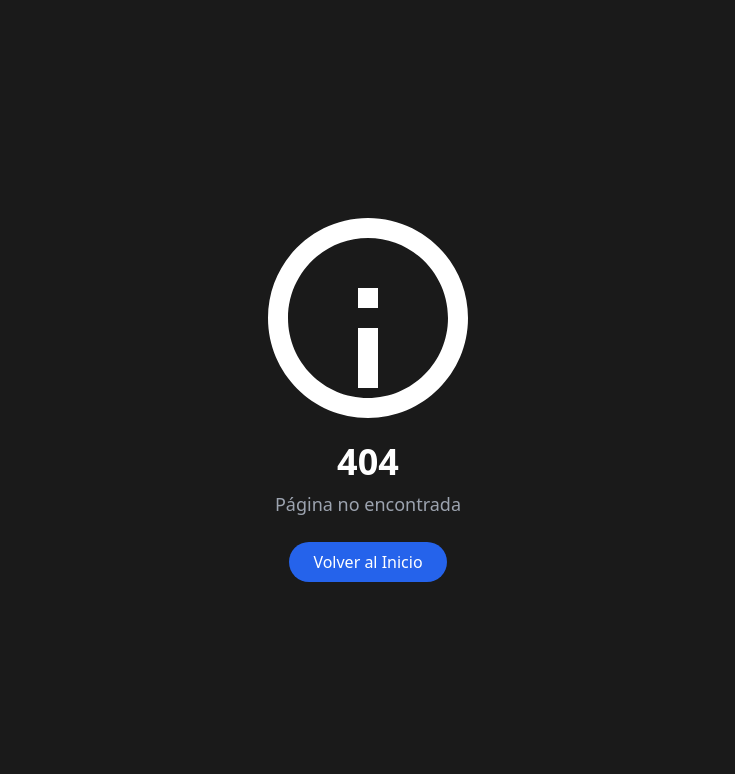
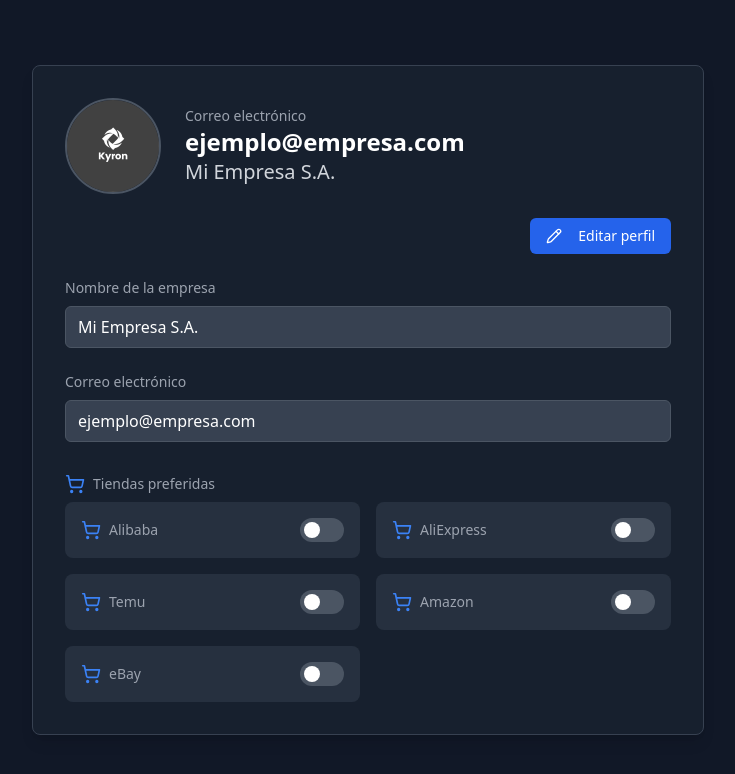
Before and after one commit to thenetworkme/thryv-hackathon, a React (Vite) app in the folder frontend-proyecto/: page /user/settings in a window 1280 px wide. Before the commit this address had no page. Shown: the top 774 px of the page, without its empty margins (272-1007 px from the left). Built offline with nearby package versions, Linux system fonts and the light colour scheme.

Commit message:
Mejoras de imagen y sidebar

```diff
--- a/frontend-proyecto/src/App.jsx
+++ b/frontend-proyecto/src/App.jsx
@@ -20,7 +20,7 @@
           <Route path="/chat" element={<Chat />} />
           <Route path="*" element={<NotFound />} />
           <Route path="/working" element={<Working />} />
-          <Route path="/my-user" element={<UserSettings />} />
+          <Route path="/user/settings" element={<UserSettings />} />
           <Route path="/user/analisis-competitivo" element={<Analisis />} />
         </Routes>
       </BrowserRouter>
--- a/frontend-proyecto/src/components/Sidebar.jsx
+++ b/frontend-proyecto/src/components/Sidebar.jsx
@@ -1,4 +1,4 @@
-import React from "react";
+import React from 'react';
 import {
   Home,
   Compass,
@@ -7,15 +7,16 @@
   Plus,
   Settings,
   AntennaIcon,
-} from "lucide-react";
-import { Button } from "@/components/ui/button";
-import { Link } from "react-router-dom";
-import { useUserStore } from "../store/userStore";
+} from 'lucide-react';
+import { Button } from '@/components/ui/button';
+import { Link } from 'react-router-dom';
+import { useUserStore } from '../store/userStore';
 
 export default function Sidebar() {
   const user = useUserStore((state) => state.user);
   return (
     <div className="w-64 border-r border-gray-800 p-4 flex flex-col text-white">
+      {/* Logo y Título */}
       <Link to="/chat">
         <div className="flex items-center gap-2 mb-6">
           <div className="w-8 h-8">
@@ -25,14 +26,16 @@
         </div>
       </Link>
 
+      {/* Botón "Nueva búsqueda" */}
       <Button variant="secondary" className="w-full justify-between mb-6">
         <div className="flex items-center gap-2">
           <Plus size={18} />
-          <span>Nueva busqueda</span>
+          <span>Nueva búsqueda</span>
         </div>
         <span className="text-sm text-gray-400">Ctrl I</span>
       </Button>
 
+      {/* Navegación */}
       <nav className="space-y-2">
         <Button
           variant="ghost"
@@ -65,17 +68,23 @@
             className="w-full justify-start hover:bg-gray-800/50 transition-colors"
           >
             <AntennaIcon scale={18} className="mr-2" />
-
             <span>Análisis competitivo</span>
           </Button>
         </Link>
       </nav>
 
+      {/* Sección de Usuario */}
       <div className="mt-auto">
         <div className="flex items-center gap-2 px-4 py-2 mt-4">
-          <div className="w-8 h-8 bg-gray-700 rounded-full"></div>
+          <img src="/profile2.jpg" alt="" className="h-8 w-8 rounded-full" />
           {user ? <span>{user.email}</span> : <span>Usuario</span>}
-          <Settings size={18} className="ml-auto text-gray-400" />
+          {/* Enlace para el ícono de configuración */}
+          <Link to="/user/settings">
+            <Settings
+              size={18}
+              className="ml-auto text-gray-400 hover:text-white transition-colors"
+            />
+          </Link>
         </div>
       </div>
     </div>
--- a/frontend-proyecto/src/pages/UserSettings.jsx
+++ b/frontend-proyecto/src/pages/UserSettings.jsx
@@ -1,243 +1,194 @@
-import React, { useState } from "react";
-import { motion } from "framer-motion";
-import { Listbox, Transition, Switch } from "@headlessui/react";
-import {
-  HomeIcon,
-  GlobeIcon,
-  DollarSignIcon,
-  ShoppingCartIcon,
-  Upload,
-} from "lucide-react";
-import { Link } from "react-router-dom";
+import React, { useState } from 'react';
+import { PencilIcon, ShoppingCartIcon } from 'lucide-react';
+import { Button } from '@/components/ui/button';
+import { Card } from '@/components/ui/card';
+import { Input } from '@/components/ui/input';
 
-const paisesYDivisas = {
-  "Republica Dominicana": "DOP",
-  "Estados Unidos": "USD",
-  México: "MXN",
-  Colombia: "COP",
-  Argentina: "ARS",
-  Peru: "PEN",
-  Bolivia: "BOB",
-  Uruguay: "UYU",
-};
-const paises = Object.keys(paisesYDivisas);
-const divisas = ["DOP", "USD", "EUR", "CNY", "MXN", "INR"];
-const tiendasPreferidas = [
-  {
-    nombre: "Alibaba",
-    icono: <ShoppingCartIcon className="h-5 w-5 text-gray-400" />,
-  },
-  {
-    nombre: "AliExpress",
-    icono: <ShoppingCartIcon className="h-5 w-5 text-gray-400" />,
-  },
-  {
-    nombre: "Temu",
-    icono: <ShoppingCartIcon className="h-5 w-5 text-gray-400" />,
-  },
-  {
-    nombre: "Amazon",
-    icono: <ShoppingCartIcon className="h-5 w-5 text-gray-400" />,
-  },
-  {
-    nombre: "eBay",
-    icono: <ShoppingCartIcon className="h-5 w-5 text-gray-400" />,
-  },
-];
-
-function GettingStarted() {
-  const [nombreEmpresa, setNombreEmpresa] = useState("");
-  const [pais, setPais] = useState(paises[0]);
-  const [divisa, setDivisa] = useState(paisesYDivisas[paises[0]]);
-  const [provincia, setProvincia] = useState("");
+export default function UserSettings() {
+  const [isEditing, setIsEditing] = useState(false);
+  const [nombreEmpresa, setNombreEmpresa] = useState('Mi Empresa S.A.');
+  const [correo, setCorreo] = useState('ejemplo@empresa.com');
+  const [fotoPerfil, setFotoPerfil] = useState('/profile2.jpg');
   const [tiendasSeleccionadas, setTiendasSeleccionadas] = useState({});
-  const [fotoPerfil, setFotoPerfil] = useState(null);
 
   const handleFileChange = (e) => {
     const file = e.target.files[0];
     if (file) {
       const reader = new FileReader();
-      reader.onloadend = () => {
-        setFotoPerfil(reader.result);
-      };
+      reader.onloadend = () => setFotoPerfil(reader.result);
       reader.readAsDataURL(file);
     }
   };
 
   const toggleTienda = (tienda) => {
+    if (!isEditing) return; // Solo permite cambios si está en modo edición
     setTiendasSeleccionadas((prev) => ({
       ...prev,
       [tienda]: !prev[tienda],
     }));
   };
 
-  const handlePaisChange = (nuevoPais) => {
-    setPais(nuevoPais);
-    setDivisa(paisesYDivisas[nuevoPais]);
-  };
+  const tiendasPreferidas = [
+    {
+      nombre: 'Alibaba',
+      icono: <ShoppingCartIcon className="h-5 w-5 text-blue-500" />,
+    },
+    {
+      nombre: 'AliExpress',
+      icono: <ShoppingCartIcon className="h-5 w-5 text-blue-500" />,
+    },
+    {
+      nombre: 'Temu',
+      icono: <ShoppingCartIcon className="h-5 w-5 text-blue-500" />,
+    },
+    {
+      nombre: 'Amazon',
+      icono: <ShoppingCartIcon className="h-5 w-5 text-blue-500" />,
+    },
+    {
+      nombre: 'eBay',
+      icono: <ShoppingCartIcon className="h-5 w-5 text-blue-500" />,
+    },
+  ];
 
   return (
-    <div className="min-h-screen bg-gray-900 flex items-center justify-center">
-      <div className="w-full max-w-3xl p-8 bg-gray-800 rounded-lg text-white">
-        <h1 className="text-2xl font-bold mb-6">Configura tu empresa</h1>
+    <div className="flex flex-col items-center justify-center min-h-screen bg-gray-900 text-white">
+      <Card className="w-full max-w-2xl p-8 bg-gray-800/50 hover:bg-gray-700/50 transition-colors border border-gray-700 shadow-lg">
+        {/* Avatar e Información */}
+        <div className="flex items-center gap-6 mb-6">
+          <div className="relative w-24 h-24 rounded-full overflow-hidden border-2 border-gray-600">
+            <img
+              src={fotoPerfil}
+              alt="User Avatar"
+              className="w-full h-full object-cover"
+            />
+            {isEditing && (
+              <label
+                htmlFor="file-upload"
+                className="absolute inset-0 flex items-center justify-center bg-black bg-opacity-50 rounded-full cursor-pointer opacity-0 hover:opacity-100 transition-opacity"
+              >
+                <PencilIcon className="h-6 w-6 text-white" />
+              </label>
+            )}
+            <input
+              id="file-upload"
+              type="file"
+              accept="image/*"
+              className="hidden"
+              onChange={handleFileChange}
+            />
+          </div>
+          <div className="flex flex-col">
+            <span className="text-sm text-gray-400">Correo electrónico</span>
+            <h2 className="text-2xl font-semibold">{correo}</h2>
+            <h3 className="text-xl text-gray-300">{nombreEmpresa}</h3>
+          </div>
+        </div>
 
-        <div className="mb-4">
+        {/* Botón Editar Perfil */}
+        <div className="flex justify-end mb-6">
+          <Button
+            onClick={() => setIsEditing(!isEditing)}
+            className="bg-blue-600 hover:bg-blue-700 transition-colors"
+          >
+            <PencilIcon className="mr-2 h-4 w-4" /> Editar perfil
+          </Button>
+        </div>
+
+        {/* Campos Editables */}
+        <div className="space-y-6">
+          <div>
             <label
-            htmlFor="nombreEmpresa"
-            className="block text-sm font-medium mb-2"
+              htmlFor="companyName"
+              className="block text-sm font-medium text-gray-400 mb-2"
             >
               Nombre de la empresa
             </label>
-          <input
-            id="nombreEmpresa"
+            <Input
+              id="companyName"
               type="text"
-            value={company.companyName}
+              value={nombreEmpresa}
               onChange={(e) => setNombreEmpresa(e.target.value)}
               placeholder="Ej. Mi Empresa S.A."
-            className="mt-1 block w-full px-3 py-2 bg-gray-700 border border-gray-600 rounded-md shadow-sm focus:outline-none focus:ring-blue-500 focus:border-blue-500 text-white placeholder-gray-400"
+              disabled={!isEditing}
+              className={`w-full px-3 py-2 bg-gray-700 border ${
+                isEditing ? 'border-blue-500' : 'border-gray-600'
+              } rounded-md focus:outline-none focus:ring-blue-500 focus:border-blue-500 text-white placeholder-gray-400`}
             />
           </div>
 
-        <div className="mb-4">
-          <label className="block text-sm font-medium mb-2">
-            País de origen
+          <div>
+            <label
+              htmlFor="email"
+              className="block text-sm font-medium text-gray-400 mb-2"
+            >
+              Correo electrónico
             </label>
-          <Listbox value={pais} onChange={handlePaisChange}>
-            <div className="relative mt-1">
-              <Listbox.Button className="relative w-full py-2 pl-3 pr-10 text-left bg-gray-700 border border-gray-600 rounded-md shadow-sm focus:outline-none focus:ring-1 focus:ring-blue-500 focus:border-blue-500 sm:text-sm text-white">
-                <span className="block truncate">{pais}</span>
-                <span className="absolute inset-y-0 right-0 flex items-center pr-2 pointer-events-none">
-                  <GlobeIcon className="h-5 w-5 text-gray-400" />
-                </span>
-              </Listbox.Button>
-              <Transition
-                as={React.Fragment}
-                leave="transition ease-in duration-100"
-                leaveFrom="opacity-100"
-                leaveTo="opacity-0"
-              >
-                <Listbox.Options className="absolute z-10 mt-1 w-full bg-gray-700 shadow-lg max-h-60 rounded-md py-1 text-base ring-1 ring-black ring-opacity-5 overflow-auto focus:outline-none sm:text-sm text-white">
-                  {paises.map((paisOption) => (
-                    <Listbox.Option
-                      key={paisOption}
-                      value={paisOption}
-                      className={({ active }) =>
-                        `cursor-default select-none relative py-2 pl-3 pr-9 ${
-                          active ? "bg-blue-600 text-white" : "text-gray-300"
-                        }`
-                      }
-                    >
-                      {paisOption}
-                    </Listbox.Option>
-                  ))}
-                </Listbox.Options>
-              </Transition>
-            </div>
-          </Listbox>
-        </div>
-
-        <div className="mb-4">
-          <label htmlFor="provincia" className="block text-sm font-medium mb-2">
-            Provincia o Estado
-          </label>
-          <input
-            id="provincia"
-            type="text"
-            value={provincia}
-            onChange={(e) => setProvincia(e.target.value)}
-            placeholder="Ej. Santo Domingo"
-            className="mt-1 block w-full px-3 py-2 bg-gray-700 border border-gray-600 rounded-md shadow-sm focus:outline-none focus:ring-blue-500 focus:border-blue-500 text-white placeholder-gray-400"
+            <Input
+              id="email"
+              type="email"
+              value={correo}
+              onChange={(e) => setCorreo(e.target.value)}
+              placeholder="ejemplo@empresa.com"
+              disabled={!isEditing}
+              className={`w-full px-3 py-2 bg-gray-700 border ${
+                isEditing ? 'border-blue-500' : 'border-gray-600'
+              } rounded-md focus:outline-none focus:ring-blue-500 focus:border-blue-500 text-white placeholder-gray-400`}
             />
           </div>
 
-        <div className="mb-4">
-          <label className="block text-sm font-medium mb-2">Divisa</label>
-          <Listbox value={divisa} onChange={setDivisa}>
-            <div className="relative mt-1">
-              <Listbox.Button className="relative w-full py-2 pl-3 pr-10 text-left bg-gray-700 border border-gray-600 rounded-md shadow-sm focus:outline-none focus:ring-1 focus:ring-blue-500 focus:border-blue-500 sm:text-sm text-white">
-                <span className="block truncate">{divisa}</span>
-                <span className="absolute inset-y-0 right-0 flex items-center pr-2 pointer-events-none">
-                  <DollarSignIcon className="h-5 w-5 text-gray-400" />
-                </span>
-              </Listbox.Button>
-              <Transition
-                as={React.Fragment}
-                leave="transition ease-in duration-100"
-                leaveFrom="opacity-100"
-                leaveTo="opacity-0"
-              >
-                <Listbox.Options className="absolute z-10 mt-1 w-full bg-gray-700 shadow-lg max-h-60 rounded-md py-1 text-base ring-1 ring-black ring-opacity-5 overflow-auto focus:outline-none sm:text-sm text-white">
-                  {divisas.map((divisaOption) => (
-                    <Listbox.Option
-                      key={divisaOption}
-                      value={divisaOption}
-                      className={({ active }) =>
-                        `cursor-default select-none relative py-2 pl-3 pr-9 ${
-                          active ? "bg-blue-600 text-white" : "text-gray-300"
-                        }`
-                      }
-                    >
-                      {divisaOption}
-                    </Listbox.Option>
-                  ))}
-                </Listbox.Options>
-              </Transition>
-            </div>
-          </Listbox>
+          {isEditing && (
+            <Button className="w-full bg-green-600 hover:bg-green-700 transition-colors">
+              Guardar cambios
+            </Button>
+          )}
         </div>
 
-        <div className="mb-4">
-          <label className="block text-sm font-medium mb-2">
+        {/* Sección Tiendas Preferidas */}
+        <div className="mt-8 space-y-2">
+          <div className="flex items-center space-x-2">
+            <ShoppingCartIcon className="h-5 w-5 text-blue-500" />
+            <label className="block text-sm font-medium text-gray-400">
               Tiendas preferidas
             </label>
+          </div>
           <div className="grid grid-cols-2 gap-4">
             {tiendasPreferidas.map(({ nombre, icono }) => (
               <div
                 key={nombre}
-                className="relative p-4 rounded-lg bg-gray-700 hover:bg-gray-600 transition-colors"
+                className="relative p-4 rounded-lg bg-gray-700 bg-opacity-50 hover:bg-opacity-70 transition-all duration-300"
               >
                 <div className="flex items-center justify-between">
                   <div className="flex items-center space-x-2">
                     {icono}
                     <span className="text-sm text-gray-400">{nombre}</span>
                   </div>
-                  <Switch
-                    checked={!!tiendasSeleccionadas[nombre]}
-                    onChange={() => toggleTienda(nombre)}
+                  <button
+                    onClick={() => toggleTienda(nombre)}
                     className={`${
                       tiendasSeleccionadas[nombre]
-                        ? "bg-blue-600"
-                        : "bg-gray-600"
-                    } relative inline-flex h-6 w-11 items-center rounded-full`}
+                        ? 'bg-blue-600'
+                        : 'bg-gray-600'
+                    } relative inline-flex h-6 w-11 items-center rounded-full transition-colors ${
+                      isEditing ? 'cursor-pointer' : 'cursor-not-allowed'
+                    }`}
+                    disabled={!isEditing}
                   >
                     <span className="sr-only">Activar {nombre}</span>
                     <span
                       className={`${
                         tiendasSeleccionadas[nombre]
-                          ? "translate-x-6"
-                          : "translate-x-1"
+                          ? 'translate-x-6'
+                          : 'translate-x-1'
                       } inline-block h-4 w-4 transform rounded-full bg-white transition`}
                     />
-                  </Switch>
+                  </button>
                 </div>
               </div>
             ))}
           </div>
         </div>
-
-        <div className="flex justify-between">
-          <button className="px-4 py-2 bg-blue-600 text-white rounded-md hover:bg-blue-700 transition-colors">
-            Guardar configuración
-          </button>
-          <Link to="/chat">
-            <button className="px-4 py-2 bg-gray-600 text-white rounded-md hover:bg-gray-700 transition-colors">
-              Ir a Home
-            </button>
-          </Link>
-        </div>
-      </div>
+      </Card>
     </div>
   );
 }
-
-export default GettingStarted;
```
Also changed, not shown: frontend-proyecto/public/profile2.jpg (added). Lines whose indentation alone changed are shown as unchanged.
